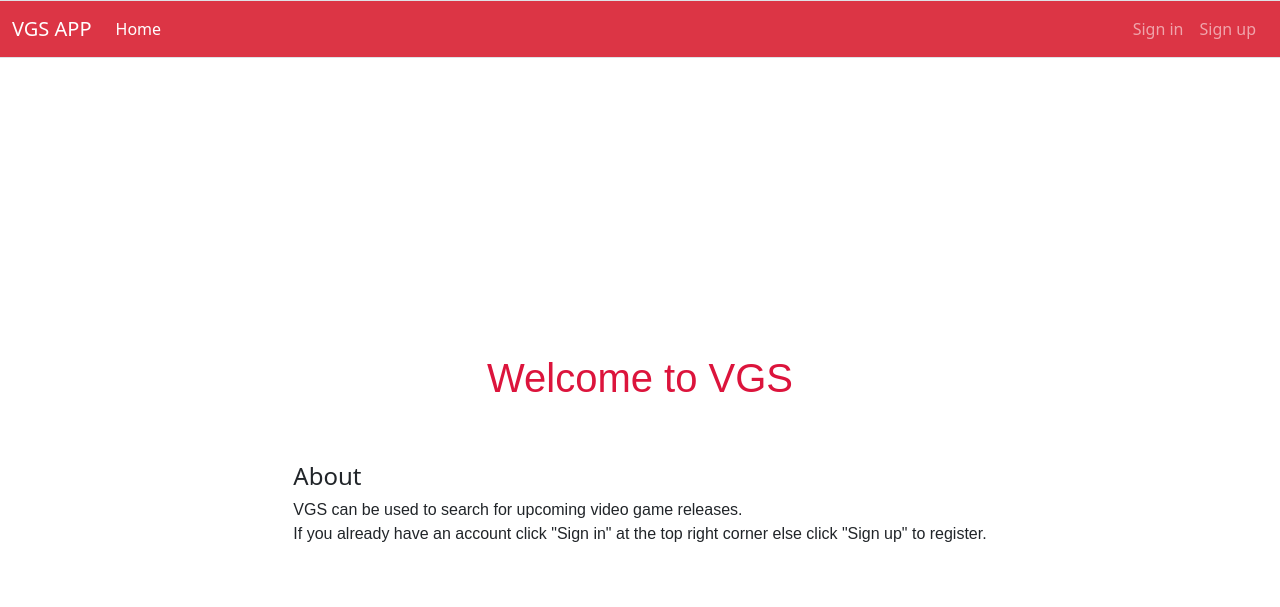
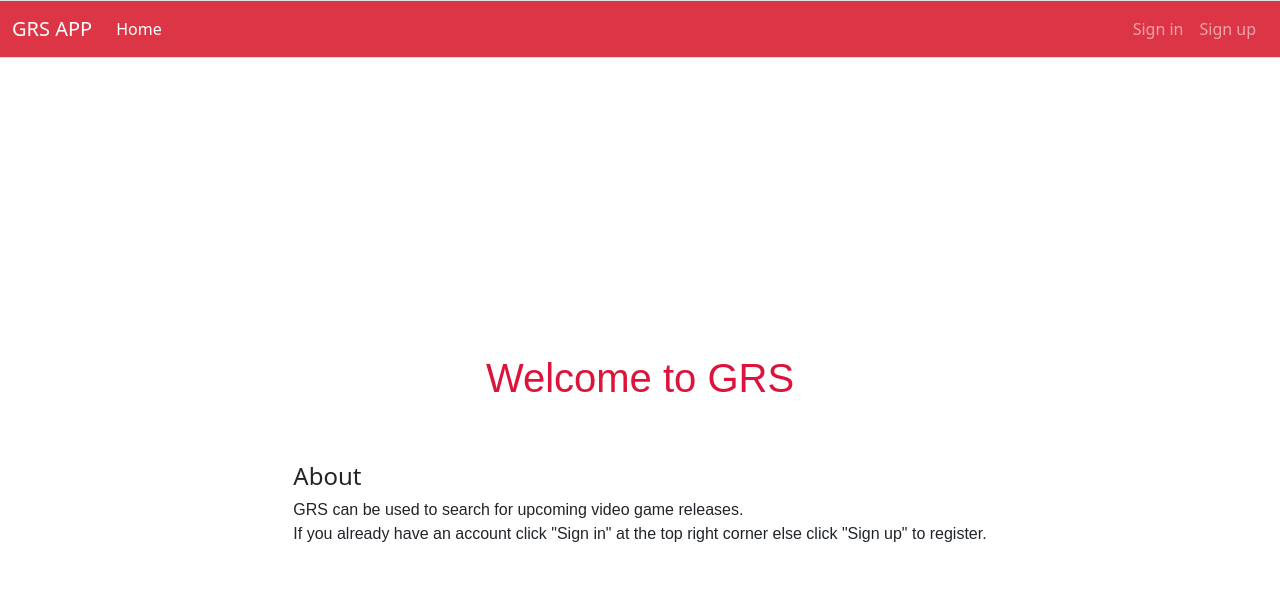
Before and after one commit to smannist/game-release-search, a Flask app: page / in a window 1280 px wide. Shown: the top 607 px of the page. Run offline with Flask 2, Linux system fonts and the light colour scheme.

Commit message:
Changed app name to better match the repository

```diff
--- a/templates/index.html
+++ b/templates/index.html
@@ -5,10 +5,10 @@
   <div class="container d-flex justify-content-center">
       <div class="row">
         <div class="col-md">
-          <h1>Welcome to VGS</h1>
+          <h1>Welcome to GRS</h1>
           <h4>About</h2>
           <p>
-            VGS can be used to search for upcoming video game releases. <br>
+            GRS can be used to search for upcoming video game releases. <br>
             If you already have an account click "Sign in" at the top right corner else click "Sign up" to register.
           </p>
         </div>
--- a/templates/layout.html
+++ b/templates/layout.html
@@ -3,7 +3,7 @@
   <head>
     <meta charset="utf-8">
     <meta name="viewport" content="width=device-width, initial-scale=1">
-    <title>VGS APP</title>
+    <title>GRS APP</title>
     <link href="https://cdn.jsdelivr.net/npm/bootstrap@5.2.1/dist/css/bootstrap.min.css" rel="stylesheet"
           integrity="sha384-iYQeCzEYFbKjA/T2uDLTpkwGzCiq6soy8tYaI1GyVh/UjpbCx/TYkiZhlZB6+fzT" crossorigin="anonymous">
     <link rel="stylesheet" type="text/css" href="/static/style.css" />
@@ -11,7 +11,7 @@
   <body>
     <nav class="navbar border-bottom border-top navbar-expand-lg positivion-relative navbar-dark bg-danger">
       <div class="container-fluid">
-        <a class="navbar-brand">VGS APP</a>
+        <a class="navbar-brand">GRS APP</a>
         <div class="collapse navbar-collapse">
           {% if session.username %}
             <ul class="navbar-nav">
```
